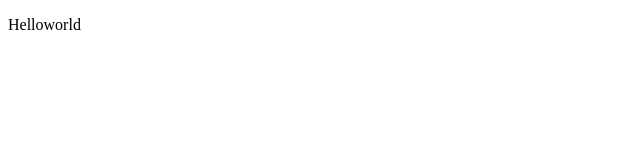
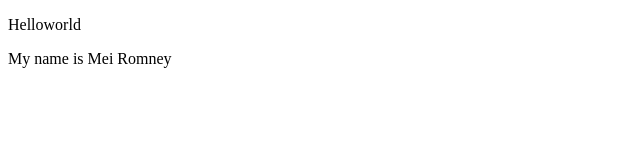
Before and after one commit to MeiRomney/MeiRomney.github.io, a plain HTML site: page index.html in a window 1280 px wide. Shown: the whole page, without its empty margins (0-640 px from the left). Drawn offline with Linux system fonts and the light colour scheme.

Commit message:
Update index.html

```diff
--- a/index.html
+++ b/index.html
@@ -7,6 +7,7 @@
 	</head>
 	<body>
 	<p>Helloworld<p>
+	<p>My name is Mei Romney<p>
 	</body>
 
 </html>
```
